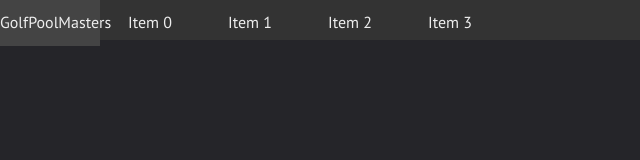
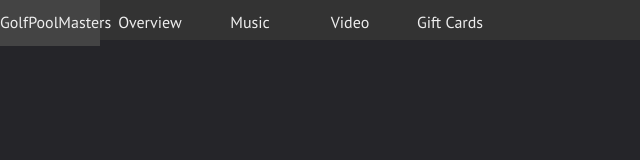
Before and after one commit to DoubleAV/GPMLandingNew, a plain HTML site: page dist/index.html in a window 1280 px wide. Shown: the full height of the page, 0-640 px from the left. Drawn offline with nearby package versions, Linux system fonts and the light colour scheme.

Commit message:
added in navbar

```diff
--- a/dist/index.html
+++ b/dist/index.html
@@ -22,19 +22,19 @@
                         <a href="#showcase">GolfPoolMasters</a>
                     </li>
                     <li>
-                        <a href='#'>Item 0</a>
+                        <a href='#showcase'>Overview</a>
                     </li>
                     <li>
-                        <a href='#'>Item 1</a>
+                        <a href='#music'>Music</a>
                     </li>
                     <li>
-                        <a href='#'>Item 2</a>
+                        <a href='#video'>Video</a>
                     </li>
                     <li>
-                        <a href='#'>Item 3</a>
+                        <a href='#gift-cards'>Gift Cards</a>
                     </li>
                 </ul>
-                <a href='#' id='openup'>MENU</a>
+                <a href='#' id='openup'>GolfPoolMasters</a>
             </nav>
     </header>
     </div>
```
